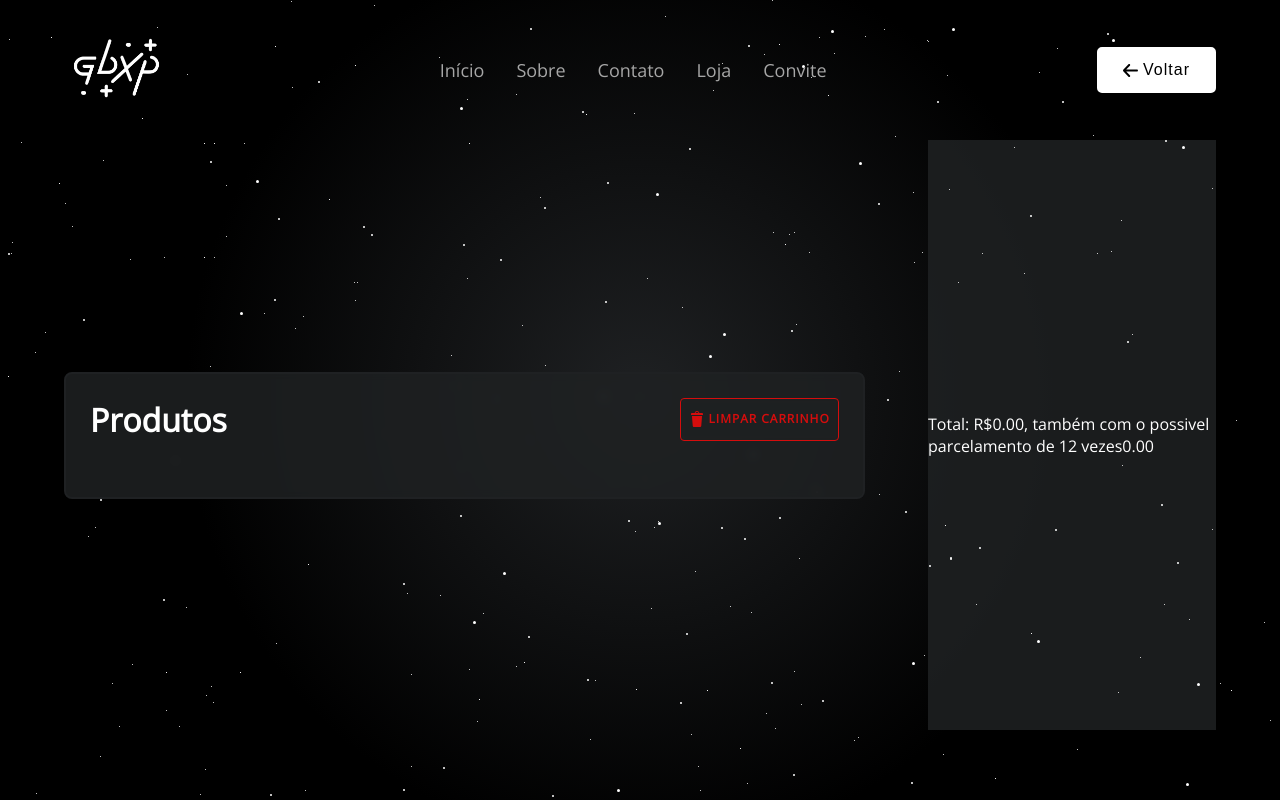
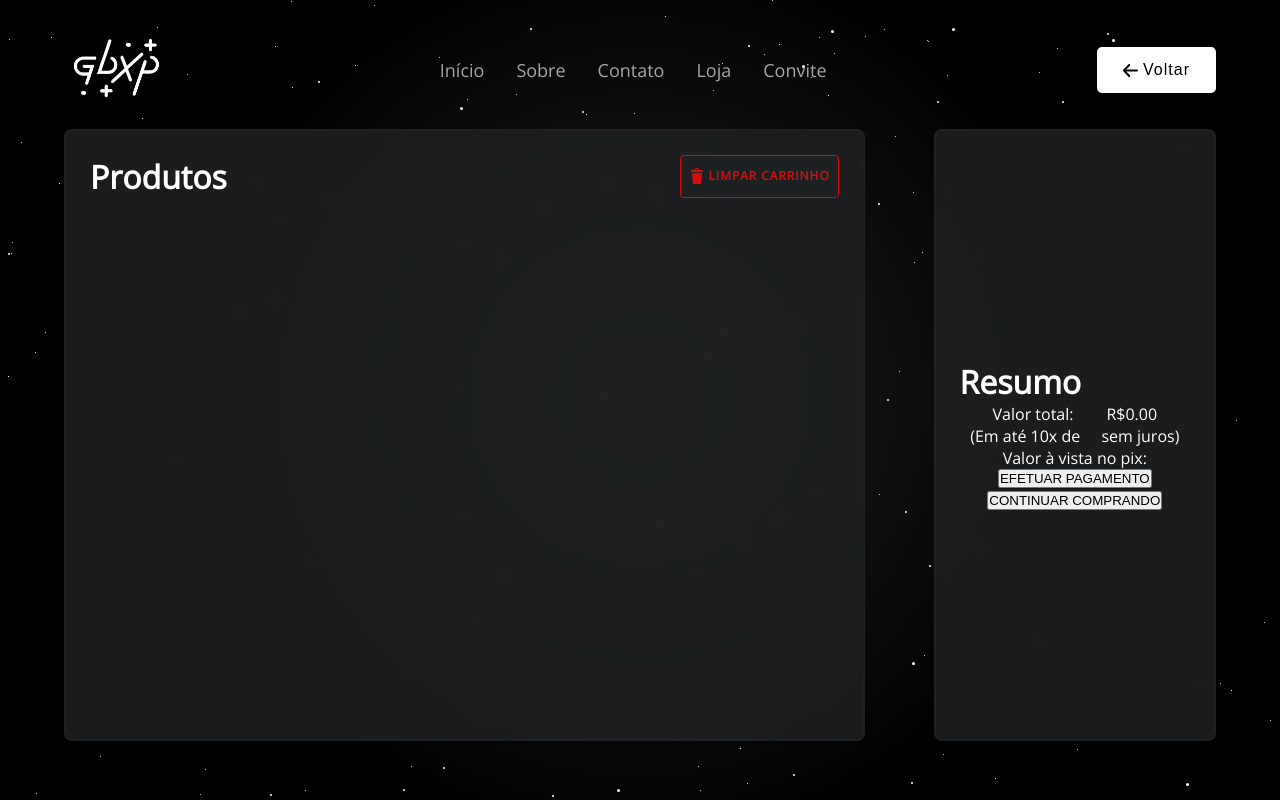
Before and after one commit to LeandroGiovani/GBXP, a Flask app: page /carrinho in a window 1280 px wide. Run offline with Flask 3, Linux system fonts and the light colour scheme; some libraries are stand-ins or nearby versions.

Commit message:
Ultima atualização

```diff
--- a/static/css/style.css
+++ b/static/css/style.css
@@ -1518,7 +1518,8 @@
 
 .carrinho-content1{
   width: 65%;
-  backdrop-filter: blur(5px);
+  height: 95%;
+  backdrop-filter: blur(4px);
   border-radius: 8px;
   border: 2px solid #1f2123;
   padding: 24px;
@@ -1526,12 +1527,17 @@
 }
 
 .carrinho-content2{
-  width: 25%;
-  height: 100%;
+  width: 20%;
+  height: 95%;
   display: flex;
+  flex-direction: column;
   align-items: center;
   justify-content: center;
   background-color: rgba(31, 33, 35, .85);
+  border-radius: 8px;
+  padding: 24px;
+  border: 2px solid #1f2123;
+  backdrop-filter: blur(4px);
 }
 
 .texts-carrinho{
@@ -1541,9 +1547,25 @@
   margin-bottom: 32px;
 }
 
+.div-preco{
+  width: 100%;
+}
+
+.div-preco p{
+  display: flex;
+  justify-content: space-evenly;
+}
+
 .texts-carrinho h1{
   font-size: 32px;
   font-weight: 900;
+}
+
+.carrinho-content2 h1{
+  font-size: 32px;
+  font-weight: 900;
+  text-align: left;
+  width: 100%;
 }
 
 .icon-limpar{
--- a/templates/carrinho.html
+++ b/templates/carrinho.html
@@ -20,7 +20,16 @@
                 <ul class="produtos" id="cart-list"></ul>
             </div>
             <div class="carrinho-content2">
-                <p id="total-price">Total: R$0,00</p>
+                <h1>Resumo</h1>
+                <div class="div-preco">
+                    <p>Valor total: <span id="total-price"></span></p>
+                    <p>(Em até 10x de <span></span> sem juros)</p>
+                </div>
+                <div class="div-precoPix">
+                    <p>Valor à vista no pix: <br><span></span></p>
+                </div>
+                <button class="btn-comprar">EFETUAR PAGAMENTO</button>
+                <a href="#"><button class="btn-voltarLoja">CONTINUAR COMPRANDO</button></a>
             </div>
         </section>
     </div>
@@ -104,7 +113,7 @@
             });
 
             // Exibir o preço total
-            totalPriceElement.textContent = `Total: R$${totalPrice.toFixed(2)}, também com o possivel parcelamento de 12 vezes${(totalPrice/12).toFixed(2)}`;
+            totalPriceElement.textContent = `R$${totalPrice.toFixed(2)}`;
         }
 
         function removeFromCart(index) {
```
Also changed, not shown: bcdados.py (added, +30 -0 lines), produtos.py (deleted).
